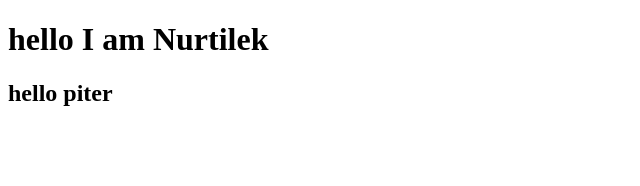
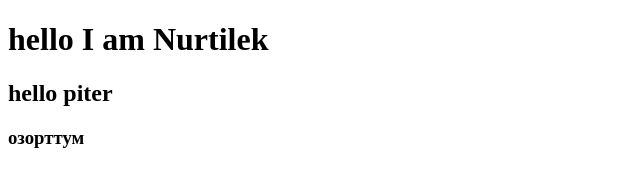
Before and after one commit to nurtilek0/project_2, a plain HTML site: page index.html in a window 1280 px wide. Shown: the full height of the page, 0-640 px from the left. Drawn offline with Linux system fonts and the light colour scheme.

Commit message:
thrid commit

```diff
--- a/index.html
+++ b/index.html
@@ -9,5 +9,6 @@
 <body>
 	<h1>hello  I am Nurtilek</h1>
 	<h2>hello piter</h2>
+	<h3>озорттум</h3>
 </body>
 </html>
```
